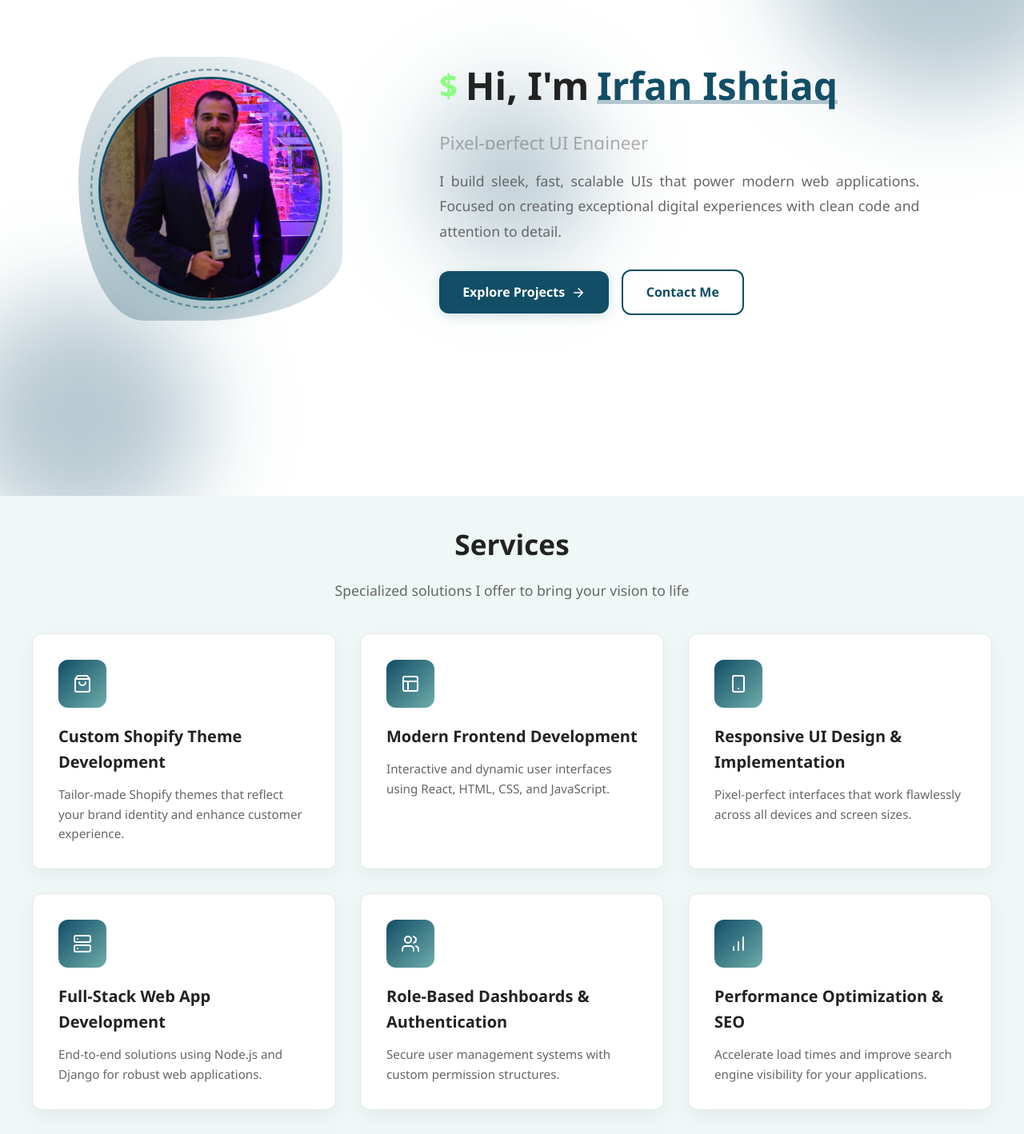
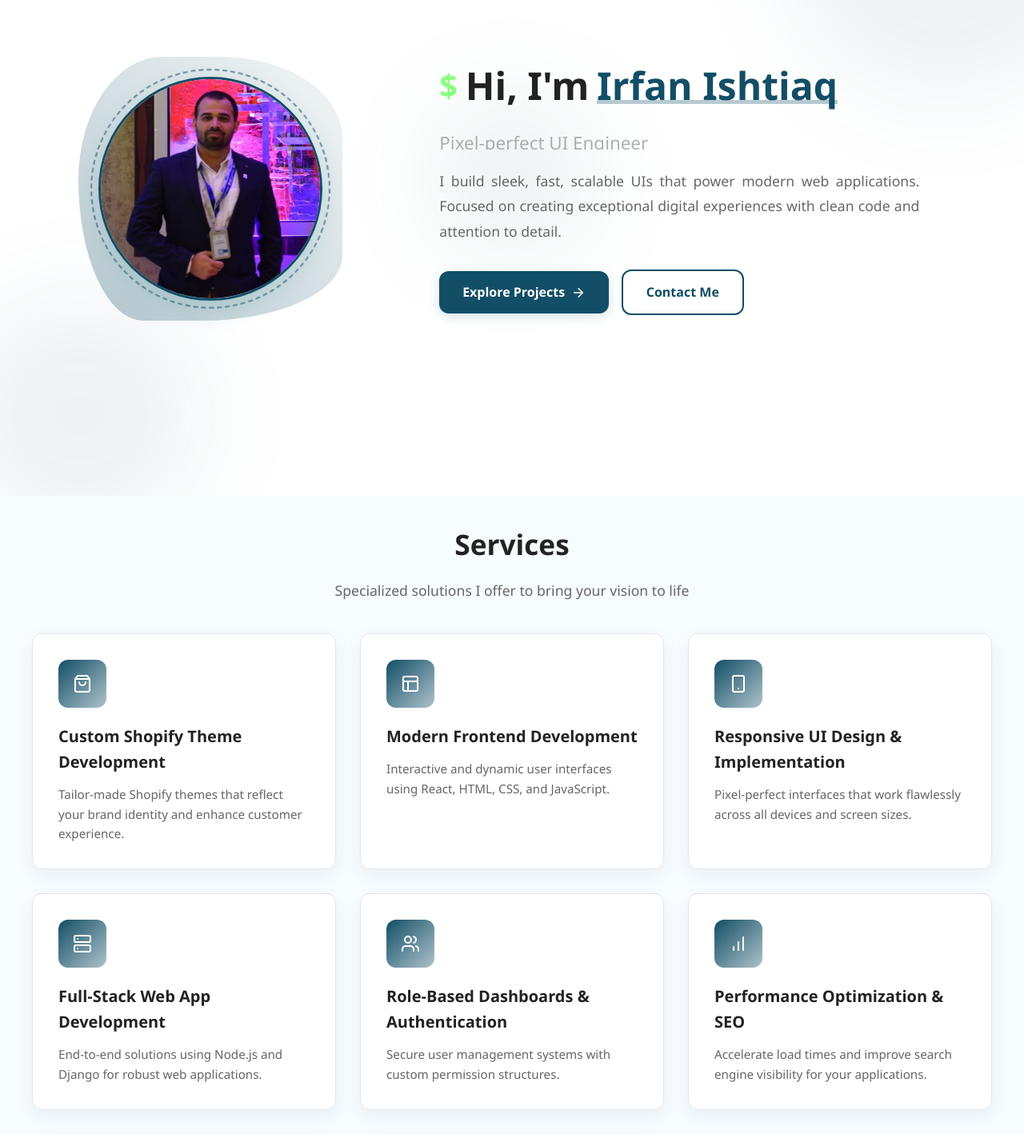
Before and after one commit to irfan3434/irfanishtiaq.dev, a React (Create React App) app: page / in a window 1280 px wide. Shown: the part 180-1598 px from the top of the page at 80% size. Built offline with nearby package versions, Linux system fonts and the light colour scheme.

Commit message:
new color

```diff
--- a/src/components/Header.css
+++ b/src/components/Header.css
@@ -4,7 +4,7 @@
         --primary-color-dark: #124e66;
         --text-color: #333;
         --text-light: #666;
-        --bg-color: #f4f7f6;
+        --bg-color: #f6fcff;
         --bg-color-dark: rgba(25, 25, 35, 0.95);
         --transition-speed: 0.3s;
         --accent-color: #e63946;
--- a/src/pages/Home.css
+++ b/src/pages/Home.css
@@ -5,7 +5,7 @@
   --hero-subtext: #666;
   --hero-accent: #124e66;
   --hero-button-text: #ffffff;
-  --hero-secondary-bg: #f0f7f7;
+  --hero-secondary-bg: #f6fcff;
   --hero-border: #e6e6e6;
   --hero-shadow: rgba(49, 137, 135, 0.2);
 
@@ -133,7 +133,7 @@
 }
 
 .hero-shape-1 {
-  background-color: rgba(18, 78, 102, 0.3);
+  background-color: rgba(18, 78, 102, 0.07);
   width: 400px;
   height: 400px;
   top: -100px;
@@ -141,7 +141,7 @@
 }
 
 .hero-shape-2 {
-  background-color: rgba(18, 78, 102, 0.3);
+  background-color: rgba(18, 78, 102, 0.07);
   width: 300px;
   height: 300px;
   bottom: -50px;
@@ -149,7 +149,7 @@
 }
 
 .hero-shape-3 {
-  background-color: rgba(18, 78, 102, 0.3);
+  background-color: rgba(18, 78, 102, 0.075);
   width: 200px;
   height: 200px;
   top: 50%;
@@ -581,7 +581,7 @@ body.dark-mode .tech-item:hover {
   width: 60px;
   height: 60px;
   border-radius: 12px;
-  background: linear-gradient(135deg, var(--hero-accent), rgba(49, 137, 135, 0.7));
+  background: linear-gradient(135deg, var(--hero-accent), #124e6657);
   color: white;
   margin-bottom: 20px;
 }
```
